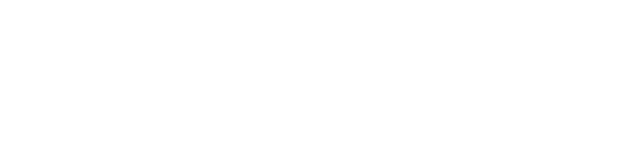
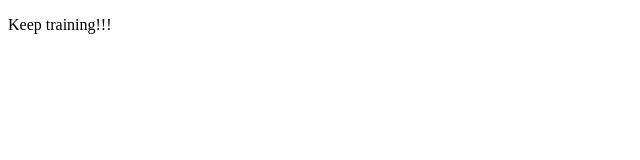
Before and after one commit to adrimace/home_test, a plain HTML site: page index.html in a window 1280 px wide. Shown: the whole page, without its empty margins (0-640 px from the left). Drawn offline with Linux system fonts and the light colour scheme.

Commit message:
alteração ao index

```diff
--- a/index.html
+++ b/index.html
@@ -6,6 +6,6 @@
     <title>Isto é um exercício</title>
 </head>
 <body>
-
+    <p>Keep training!!!</p>
 </body>
 </html>
```
